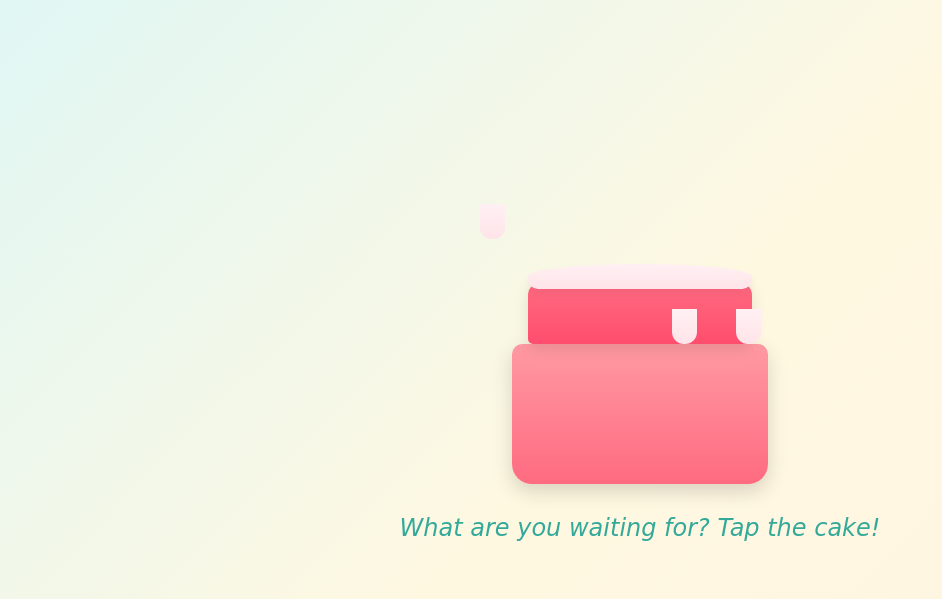
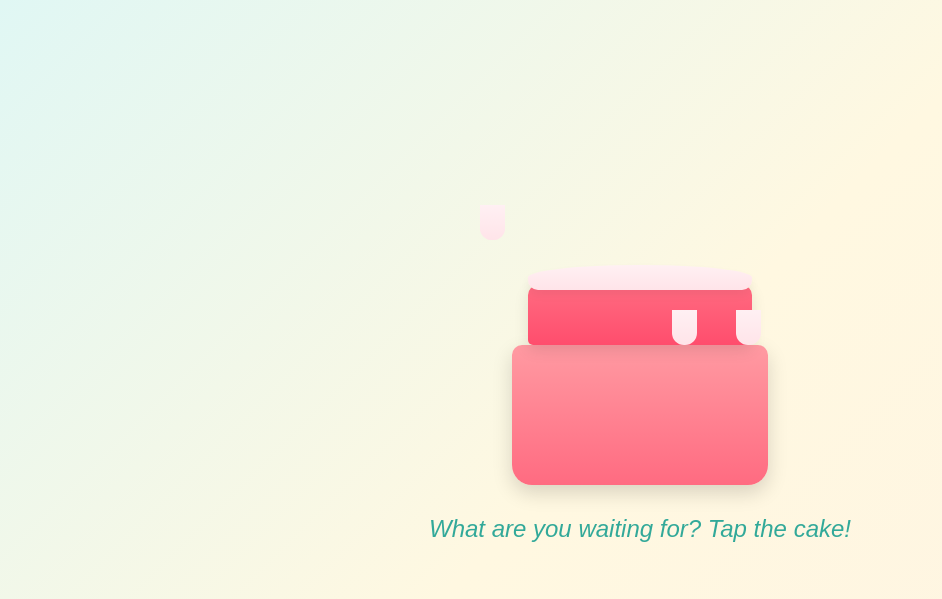
Before and after one commit to LostJacks/Xyxy, a plain HTML site: page bday.html in a window 1280 px wide. Shown: the whole page, without its empty margins (0-942 px from the left). Drawn offline with Linux system fonts and the light colour scheme.

Commit message:
Update bday.html

```diff
--- a/bday.html
+++ b/bday.html
@@ -9,7 +9,7 @@
             margin: 0;
             padding: 0;
             box-sizing: border-box;
-            font-family: 'Poppins', 'Comic Neue', cursive;
+            font-family: 'sans-serif', Arial, sans-serif;
         }
 
         html {
```
